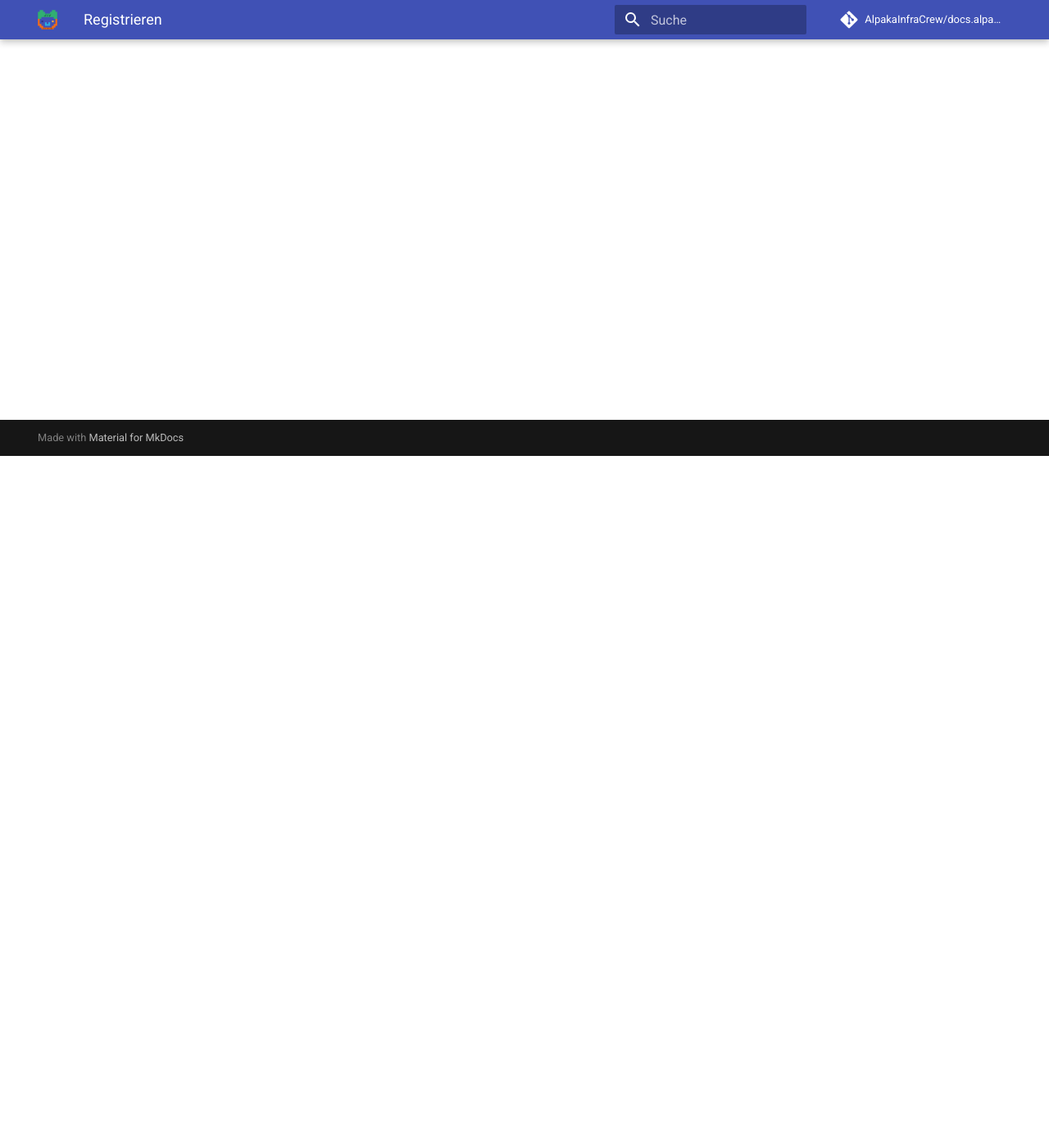
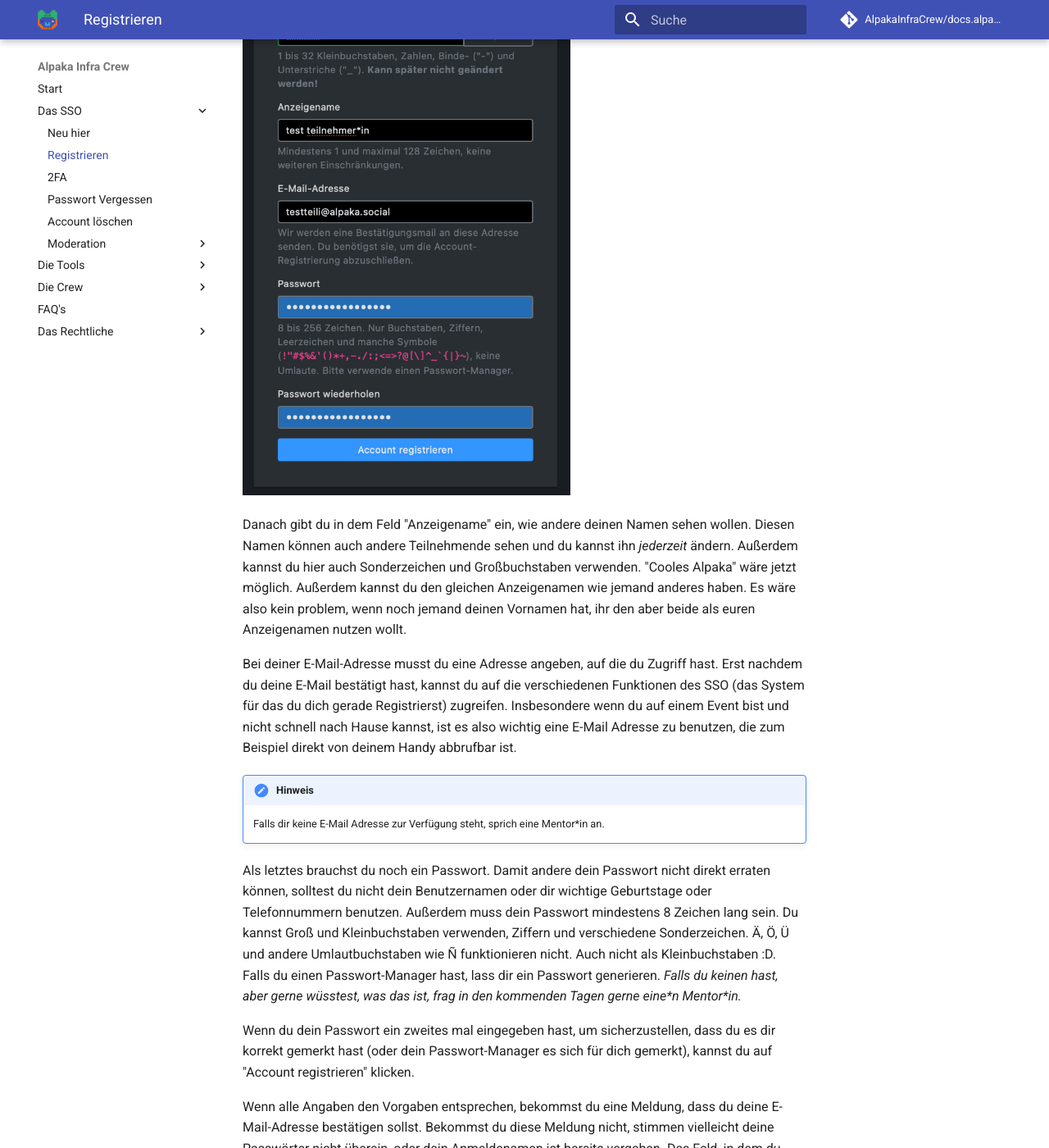
Before and after one commit to AlpakaInfraCrew/docs.alpaka.space, an MkDocs documentation site: the page built from docs/alpakasso/register.md, in a window 1280 px wide and 1400 px high, scrolled down 844 px. Shown: the whole window at 82% size. Built offline with MkDocs 1.6.1 and Material for MkDocs 9.7.7, drawn with Linux system fonts in a browser that asks for light colours; comment, search, counter and statistics services are not loaded; some of the changed text lies outside the part shown.

```diff
--- a/docs/alpakasso/register.md
+++ b/docs/alpakasso/register.md
@@ -1,4 +1,45 @@
 AlpakaSSO - Registrieren
 ===
+ Zum Registrieren brauchst du einen Einladungslink. Frag gerne bei den Mentor\*innen oder der Orga nach, wenn du noch keinen erhalten hast.
 
-Wie registrieren.
+
+Du kannst dir nun einen Namen aussuchen, mit dem du dich anmelden möchtest. Das kann dein Name sein, oder ein Spitzname, der dir gefällt. Dieser Name wird nicht von anderen Teilnehmenden gesehen, kann aber auch **NICHT** wieder geändert werden.
+Dein Name kann aus Kleinbuchstaben (a-z) bestehen. Außerdem kannst du Zahlen (0-9) verwenden und Bindestriche (-) oder Unterstriche (\_). Was nicht funktioniert sind Großbuchstaben (A-Z) und Sonderzeichen wie \* oder Emojis. Du kannst dich also "cooles_alpaka2" nennen. "CoolesAlpaka:D" funktioniert nicht, da es Großnbuchstaben und Sonderzeichen enthält.
+
+!!! Warning "Einzigartiger Anmeldename"
+    Nachdem du einen Anmeldenamen eingegeben hast, kannst du mit dem Button **Überprüfen** kontrollieren, das der Name noch nicht vergeben ist. Wenn der Name grün umrandet wird, kannst du ihn verwenden. Ansonsten musst du dir einen neuen aussuchen.
+
+![Schritt 2, Daten eingeben](../assets/new/new2.png){width=400}
+
+Danach gibt du in dem Feld "Anzeigename" ein, wie andere deinen Namen sehen wollen. Diesen Namen können auch andere Teilnehmende sehen und du kannst ihn *jederzeit* ändern. Außerdem kannst du hier auch Sonderzeichen und Großbuchstaben verwenden. "Cooles Alpaka" wäre jetzt möglich. Außerdem kannst du den gleichen Anzeigenamen wie jemand anderes haben. Es wäre also kein problem, wenn noch jemand deinen Vornamen hat, ihr den aber beide als euren Anzeigenamen nutzen wollt.
+
+
+Bei deiner E-Mail-Adresse musst du eine Adresse angeben, auf die du Zugriff hast. Erst nachdem du deine E-Mail bestätigt hast, kannst du auf die verschiedenen Funktionen des SSO (das System für das du dich gerade Registrierst) zugreifen.
+Insbesondere wenn du auf einem Event bist und nicht schnell nach Hause kannst, ist es also wichtig eine E-Mail Adresse zu benutzen, die zum Beispiel direkt von deinem Handy abbrufbar ist.
+!!! note "Hinweis"
+    Falls dir keine E-Mail Adresse zur Verfügung steht, sprich eine Mentor\*in an.
+
+Als letztes brauchst du noch ein Passwort. Damit andere dein Passwort nicht direkt erraten können, solltest du nicht dein Benutzernamen oder dir wichtige Geburtstage oder Telefonnummern benutzen.
+Außerdem muss dein Passwort mindestens 8 Zeichen lang sein. Du kannst Groß und Kleinbuchstaben verwenden, Ziffern und verschiedene Sonderzeichen. Ä, Ö, Ü und andere Umlautbuchstaben wie Ñ funktionieren nicht. Auch nicht als Kleinbuchstaben :D.
+Falls du einen Passwort-Manager hast, lass dir ein Passwort generieren. *Falls du keinen hast, aber gerne wüsstest, was das ist, frag in den kommenden Tagen gerne eine\*n Mentor\*in.*
+
+Wenn du dein Passwort ein zweites mal eingegeben hast, um sicherzustellen, dass du es dir korrekt gemerkt hast (oder dein Passwort-Manager es sich für dich gemerkt), kannst du auf "Account registrieren" klicken.
+
+Wenn alle Angaben den Vorgaben entsprechen, bekommst du eine Meldung, dass du deine E-Mail-Adresse bestätigen sollst.
+Bekommst du diese Meldung nicht, stimmen vielleicht deine Passwörter nicht überein, oder dein Anmeldenamen ist bereits vergeben. Das Feld, in dem du eine Änderung vornehmen musst, ist rot.
+
+![Schritt 3, E-mail versand](../assets/new/new3.png){width=400}
+
+
+Öffne deine E-Mails und schaue nach, ob du eine E-Mail von "noreply@jugendhackt.org" bekommen hast. Der Betreff der E-Mail ist **Confirm your mail address**. Hast du nach mehreren Minuten noch keine E-Mail erhalten, kontrolliere auch dein *Spam* oder *Junk* Ordner. Hast du das Registrierungsfenster noch offen, kontrolliere auch gerne, ob deine E-Mail-Adresse korrekt geschrieben ist.
+
+![Schritt 4, E-Mail Link](../assets/new/newMail.png){width=600}
+
+Die E-Mail ist auf Englisch. In ihr wird bestätigt, dass du einen Account angelegt hast. Der obere Link beginnt mit "https://auth.alpaka.space/signup/confirm" und hat dahinter verschiedene Zahlen. Wenn du auf diesen Link klickst, bestätigst du, dass du  deinen Account registrieren möchtest und Zugriff auf deine E-Mail-Adresse hast.
+Sollte der Link nicht mehre funktionieren, hast du wahrscheinlich länger als 48 Stunden zum Bestätigen gebraucht. Dann kannst du den Registrierungslink vom Anfang nutzen, um dich erneut anzumelden.
+
+Nachdem du auf den Link geklickt hast, wirst du gebeten, dein Passwort einzugeben. Wenn du das hier angibst, hast du es geschafft. Dein Account ist Registriert und du hast Zugriff auf die verschiedenen Tools.
+
+![Schritt 5, Passwort eingeben](../assets/new/new4.png){width=400}
+
+**Herzlichen Glückwunsch!** Du bist direkt in allen für die Veranstaltung nötigen Gruppen und kannst die Tools nutzen.
```
Also changed, not shown: docs/alpakasso/forgot.md (+20 -11 lines), docs/alpakasso/index.md (+1 -1 lines).
